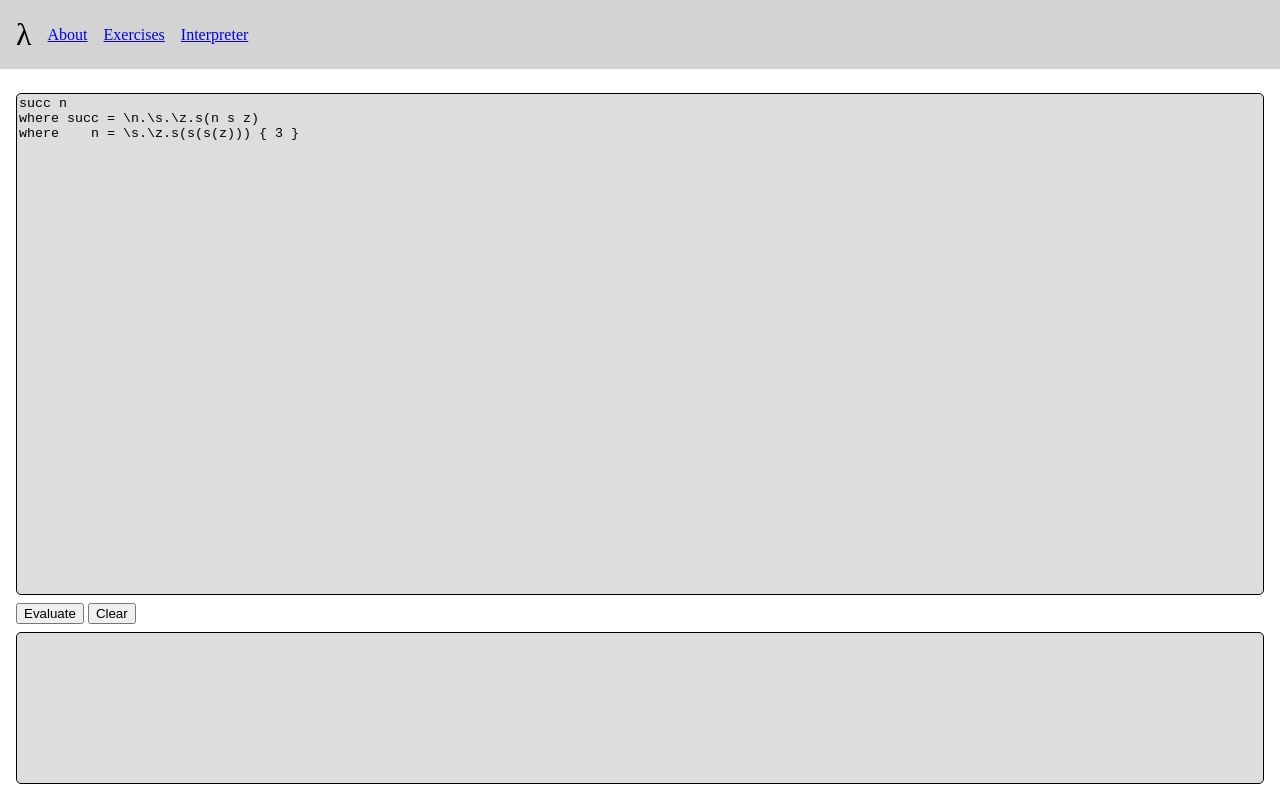
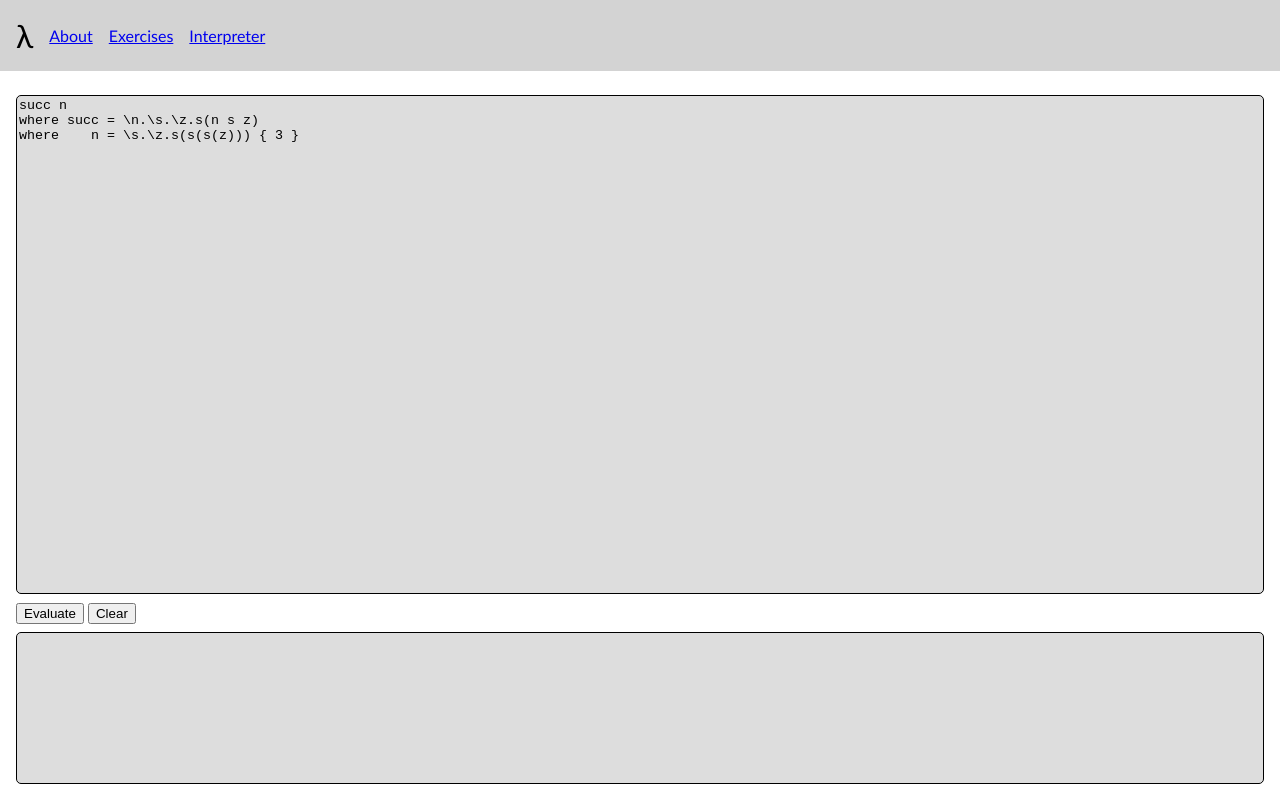
Before and after one commit to louis-hildebrand/lambda-calculus, a website built with webpack: page www/index.html in a window 1280 px wide. Shown: the top 800 px of the page. Built offline with nearby package versions, Linux system fonts and the light colour scheme.

Commit message:
Change font

```diff
--- a/www/index.css
+++ b/www/index.css
@@ -61,7 +61,12 @@ main {
 
 /* Other style -------------------------------------------------------------- */
 
+html {
+	font-family: 'Calibri', sans-serif;
+}
+
 #logo {
+	font-family: 'Ubuntu Mono', 'Calibri', sans-serif;
 	font-size: xx-large;
 }
 
```
